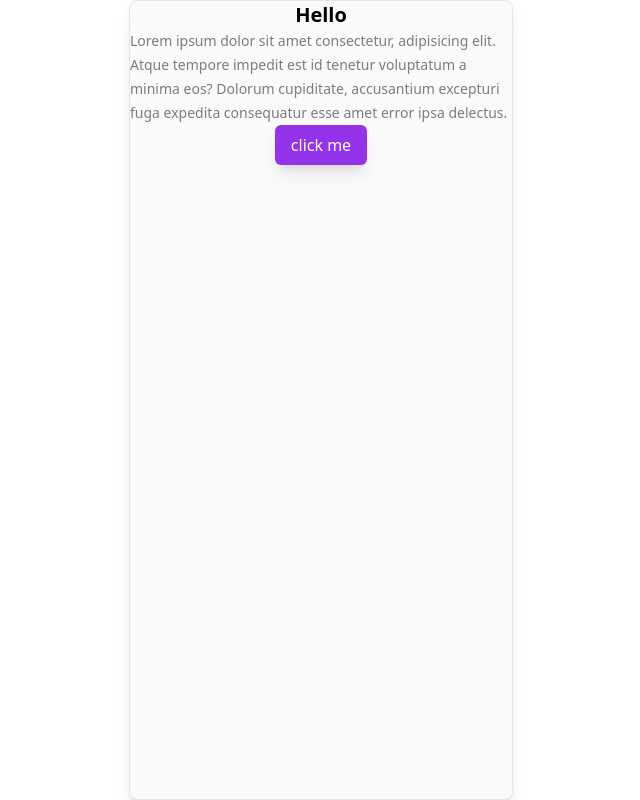
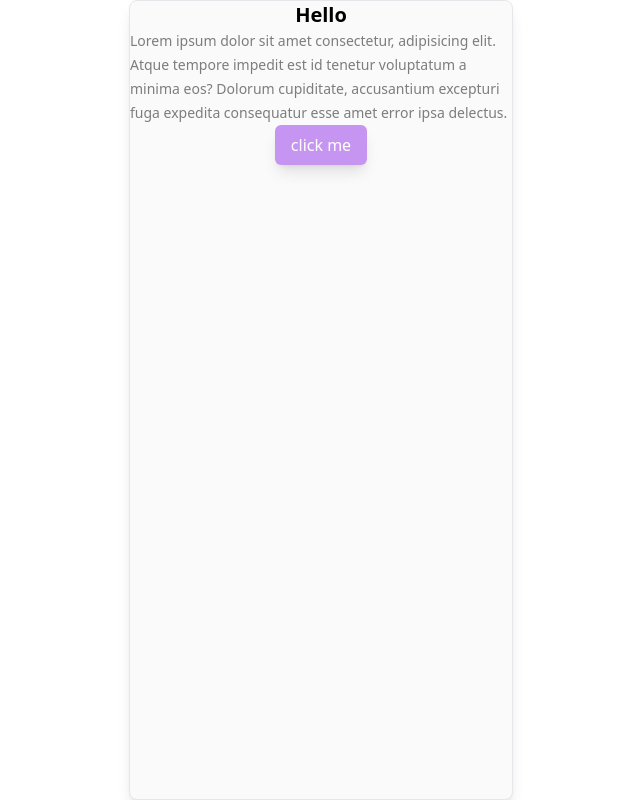
Before and after one commit to chainstrument/css-flex, a Next.js app: page / in a window 1280 px wide. Shown: the whole page, without its empty margins (319-959 px from the left). Built offline with nearby package versions, Linux system fonts and the light colour scheme.

Commit message:
change opacity background

```diff
--- a/app/page.tsx
+++ b/app/page.tsx
@@ -13,7 +13,7 @@ export default function Home() {
             id tenetur voluptatum a minima eos? Dolorum cupiditate, accusantium excepturi fuga expedita consequatur esse amet error ipsa delectus.
           </p>
 
-          <button className="rounded-md bg-purple-600 shadow-lg px-4 py-2 text-white hover:bg-purple-500">
+          <button className="rounded-md bg-purple-600/50 shadow-lg px-4 py-2 text-white hover:bg-purple-500">
           click me
         </button>
         </div>
```
